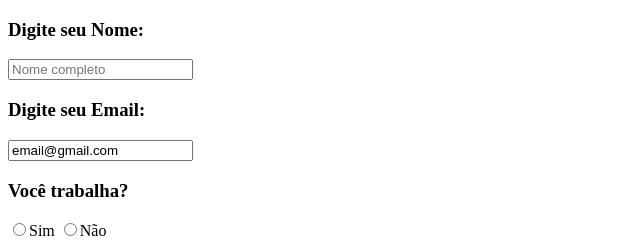
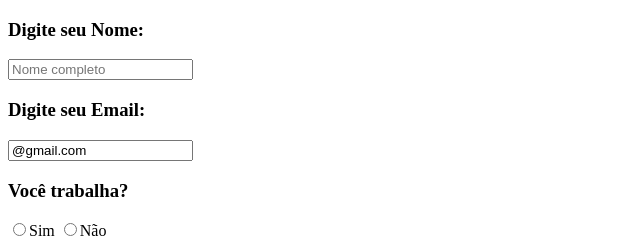
Before and after one commit to Laritrap/Form-Rec, a plain HTML site: page index.html in a window 1280 px wide. Shown: the top 240 px of the page, 0-640 px from the left. Drawn offline with Linux system fonts and the light colour scheme.

Commit message:
Update index.html

```diff
--- a/index.html
+++ b/index.html
@@ -11,7 +11,7 @@
         <input type="text" name="nome" placeholder="Nome completo" required>
         <br>
         <h3>Digite seu Email:</h3>
-        <input type="email" name="email" value="email@gmail.com" placeholder="email@gmail.com" required>
+        <input type="email" name="email" value="@gmail.com" placeholder="@gmail.com" required>
         <br>
         <h3>Você trabalha?</h3>
         <input type="radio" name="grau" value="positivo" required>Sim
```
